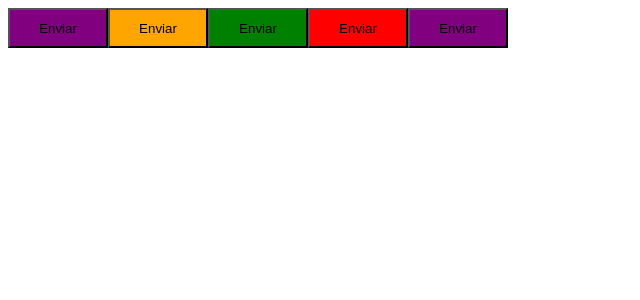
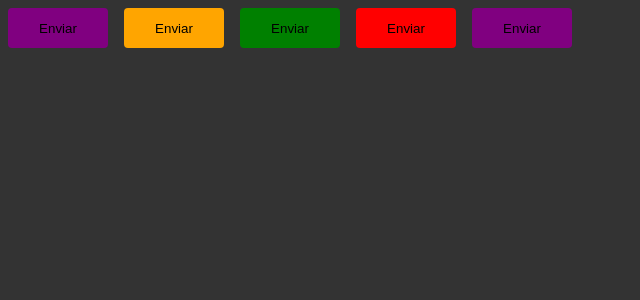
Before and after one commit to VictorAlmeida52/ignite-timer, a React (Vite) app: page / in a window 1280 px wide. Shown: the top 300 px of the page, without its empty margins (0-640 px from the left). Built offline with nearby package versions, Linux system fonts and the light colour scheme.

Commit message:
themes and global styles

```diff
--- a/src/App.tsx
+++ b/src/App.tsx
@@ -1,13 +1,18 @@
+import {ThemeProvider} from 'styled-components'
 import {Button} from "./components/Button.tsx";
+import {defaultTheme} from "./styles/themes/default.ts";
+import {GlobalStyle} from "./styles/global.ts";
 
 export function App() {
     return (
-        <>
+        <ThemeProvider theme={defaultTheme}>
             <Button variant={"primary"}/>
             <Button variant={"secondary"}/>
             <Button variant={"success"}/>
             <Button variant={"danger"}/>
             <Button/>
-        </>
+
+            <GlobalStyle/>
+        </ThemeProvider>
     )
 }
--- a/src/components/Button.styles.ts
+++ b/src/components/Button.styles.ts
@@ -16,10 +16,14 @@
 export const ButtonContainer = styled.button<ButtonContainerProps>`
   width: 100px;
   height: 40px;
+  border-radius: 4px;
+  border: 0;
+  margin: 8px;
 
-  ${props => {
+  background-color: ${props => props.theme[props.variant]};
+    /*${props => {
     return css`
       background-color: ${buttonVariants[props.variant]}
     `
-  }}
+  }}*/
 `
--- /dev/null
+++ b/src/styles/global.ts
@@ -0,0 +1,16 @@
+import {createGlobalStyle} from "styled-components";
+
+export const GlobalStyle = createGlobalStyle`
+  * {
+    margin: 0;
+    padding: 0;
+    box-sizing: border-box;
+  }
+
+  body {
+    background: #333;
+    color: #fff;
+  }
+
+
+`
--- /dev/null
+++ b/src/styles/themes/default.ts
@@ -0,0 +1,6 @@
+export const defaultTheme = {
+    primary: 'purple',
+    secondary: 'orange',
+    danger: 'red',
+    success: 'green',
+}
```
Also changed, not shown: src/@types/styles.d.ts (added, +9 -0 lines).
